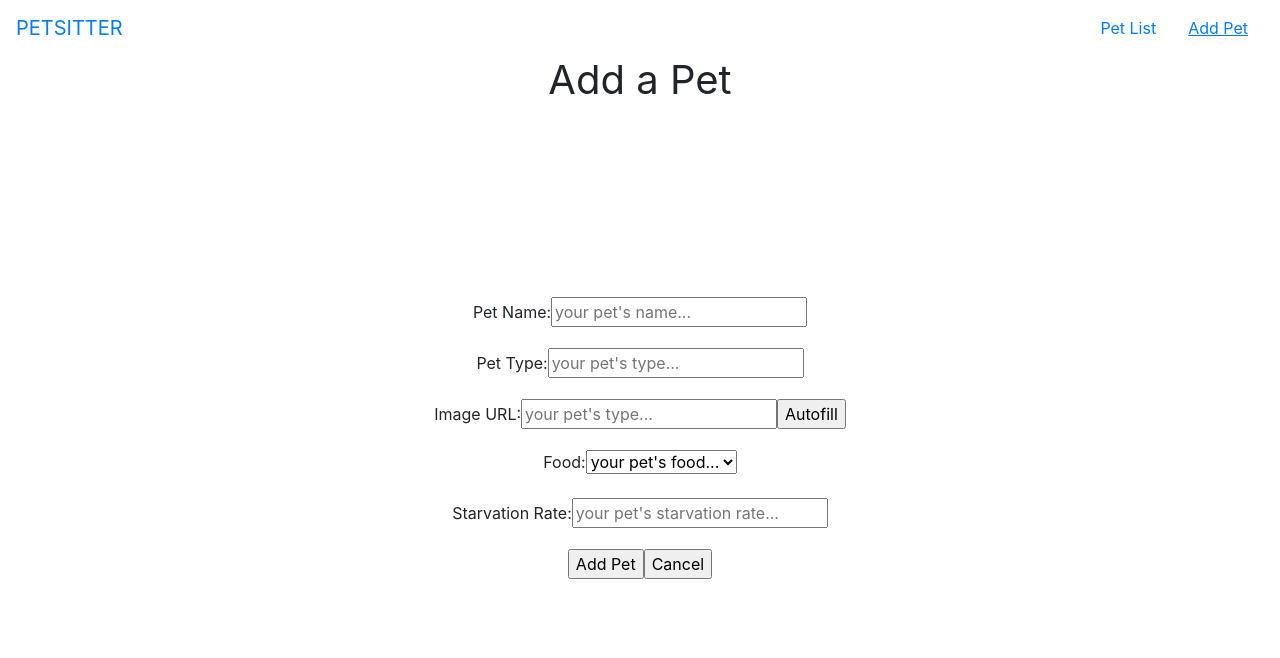
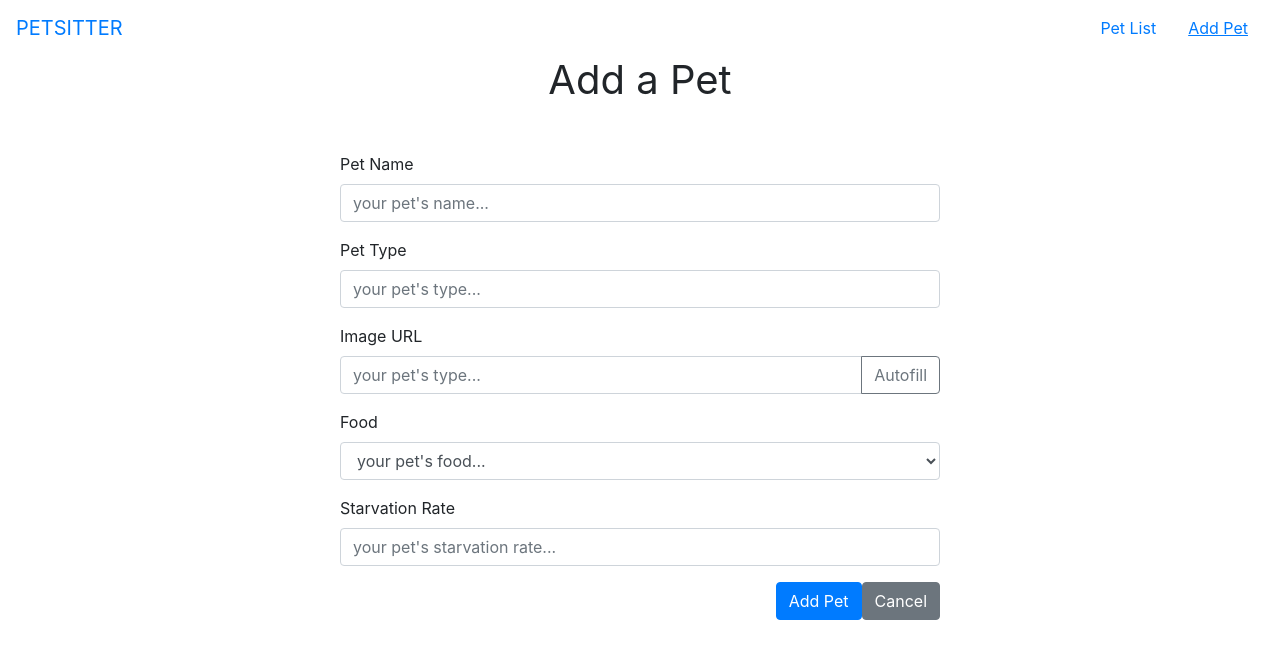
Before and after one commit to staskorz/vue-test-01, a Vue app: page /add-pet in a window 1280 px wide. Shown: the top 658 px of the page. Built offline with nearby package versions, Linux system fonts and the light colour scheme.

Commit message:
Migrated pet adding form to Bootstrap style

```diff
--- a/src/components/AddPet.vue
+++ b/src/components/AddPet.vue
@@ -1,29 +1,39 @@
 <template>
-  <div>
+  <div class="add-pet">
     <h1>Add a Pet</h1>
 
-    <img v-bind:src="previewImageUrl" v-bind:height="IMAGE_HEIGHT" v-bind:width="IMAGE_WIDTH">
+    <form v-on:submit.prevent="onSubmit">
+      <div class="form-group">
+        <label for="pet-name">Pet Name</label>
+        <input v-model="pet.name" type="text" id="pet-name" class="form-control" placeholder="your pet's name...">
+      </div>
 
-    <form v-on:submit.prevent="onSubmit">
-      <p>
-        <label for="pet-name">Pet Name:</label>
-        <input v-model="pet.name" type="text" id="pet-name" placeholder="your pet's name...">
-      </p>
+      <div class="form-group">
+        <label for="pet-type">Pet Type</label>
+        <input v-model="pet.type" type="text" id="pet-type" class="form-control" placeholder="your pet's type...">
+      </div>
 
-      <p>
-        <label for="pet-type">Pet Type:</label>
-        <input v-model="pet.type" type="text" id="pet-type" placeholder="your pet's type...">
-      </p>
+      <div class="form-group">
+        <label for="image-url">Image URL</label>
 
-      <p>
-        <label for="image-url">Image URL:</label>
-        <input v-model="pet.imageUrl" type="text" id="image-url" placeholder="your pet's type...">
-        <input type="button" value="Autofill" v-on:click.prevent="onAutofill">
-      </p>
+        <div class="input-group">
+          <input v-model="pet.imageUrl" type="text" id="image-url" class="form-control" placeholder="your pet's type...">
 
-      <p>
-        <label for="pet-food">Food:</label>
-        <select v-model="pet.food" id="pet-food">
+          <div class="input-group-append">
+            <button class="btn btn-outline-secondary" type="button" v-on:click.prevent="onAutofill">Autofill</button>
+          </div>
+        </div>
+      </div>
+
+      <div v-bind:style="previewImageStyle" class="preview-image">
+        <div>Image Preview</div>
+        <img v-bind:src="previewImageUrl" v-bind:height="IMAGE_HEIGHT" v-bind:width="IMAGE_WIDTH">
+      </div>
+
+      <div class="form-group">
+        <label for="pet-food">Food</label>
+
+        <select v-model="pet.food" id="pet-food" class="form-control">
           <option disabled value="">your pet's food...</option>
           <option
             v-for="foodType in FOOD_TYPES"
@@ -33,24 +43,26 @@
             {{ foodType }}
           </option>
         </select>
-      </p>
+      </div>
 
-      <p>
-        <label for="starvation-rate">Starvation Rate:</label>
+      <div class="form-group">
+        <label for="starvation-rate">Starvation Rate</label>
+
         <input
           v-model.number="pet.starvationRate"
           type="number"
           step="0.1"
           min="0"
           id="starvation-rate"
+          class="form-control"
           placeholder="your pet's starvation rate..."
         >
-      </p>
+      </div>
 
-      <p>
-        <input type="submit" value="Add Pet">
-        <input type="button" value="Cancel" v-on:click.prevent="onCancel">
-      </p>
+      <div class="text-right">
+        <button type="submit" class="btn btn-primary">Add Pet</button>
+        <button type="button" v-on:click.prevent="onCancel" class="btn btn-secondary">Cancel</button>
+      </div>
     </form>
   </div>
 </template>
@@ -116,6 +128,10 @@ export default {
 
       return imageUrl || TRANSPARRENT_EMPTY_GIF
     },
+
+    previewImageStyle() {
+      return this.pet.imageUrl ? null : { display: "none" }
+    },
   },
 }
 </script>
--- a/src/style.css
+++ b/src/style.css
@@ -17,6 +17,21 @@ h1 {
 
 .main {
   text-align: center;
+}
+
+.add-pet form {
+  width: 600px;
+  display: inline-block;
+  text-align: left;
+}
+
+.add-pet .preview-image {
+  margin-bottom: 16px;
+}
+
+.add-pet .preview-image img {
+  margin-top: 8px;
+  border-radius: 3px;
 }
 
 .pets-container {
```
